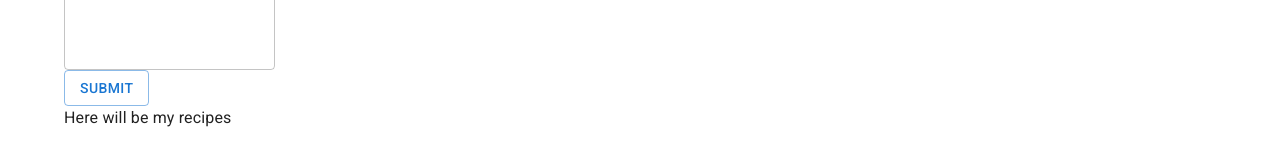
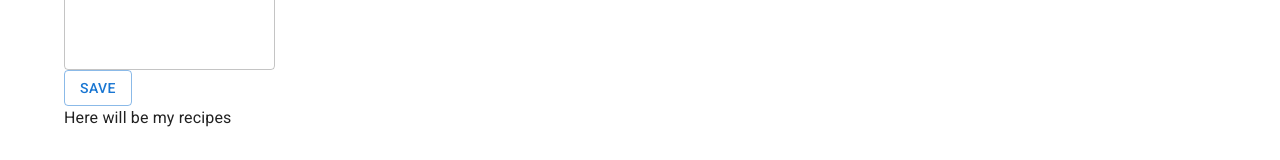
Before and after one commit to giacoletti/recipe_hub_client, a React (Create React App) app: page /my-recipes in a window 1280 px wide. Both pictures are taken after a click on the button "CREATE RECIPE". Shown: the part 232-392 px from the top of the page. Built offline with nearby package versions, Linux system fonts and the light colour scheme; what j-tockauth would draw is missing.

Commit message:
change button name from submit to save

```diff
--- a/src/components/RecipeCreateForm.jsx
+++ b/src/components/RecipeCreateForm.jsx
@@ -41,7 +41,7 @@ const RecipeCreateForm = () => {
         />
       </div>
       <Button variant="outlined" data-cy="submit-btn" onClick={createRecipe}>
-        Submit
+        Save
       </Button>
       {message ? (
         <Alert data-cy="flash-message" severity="info">
```
